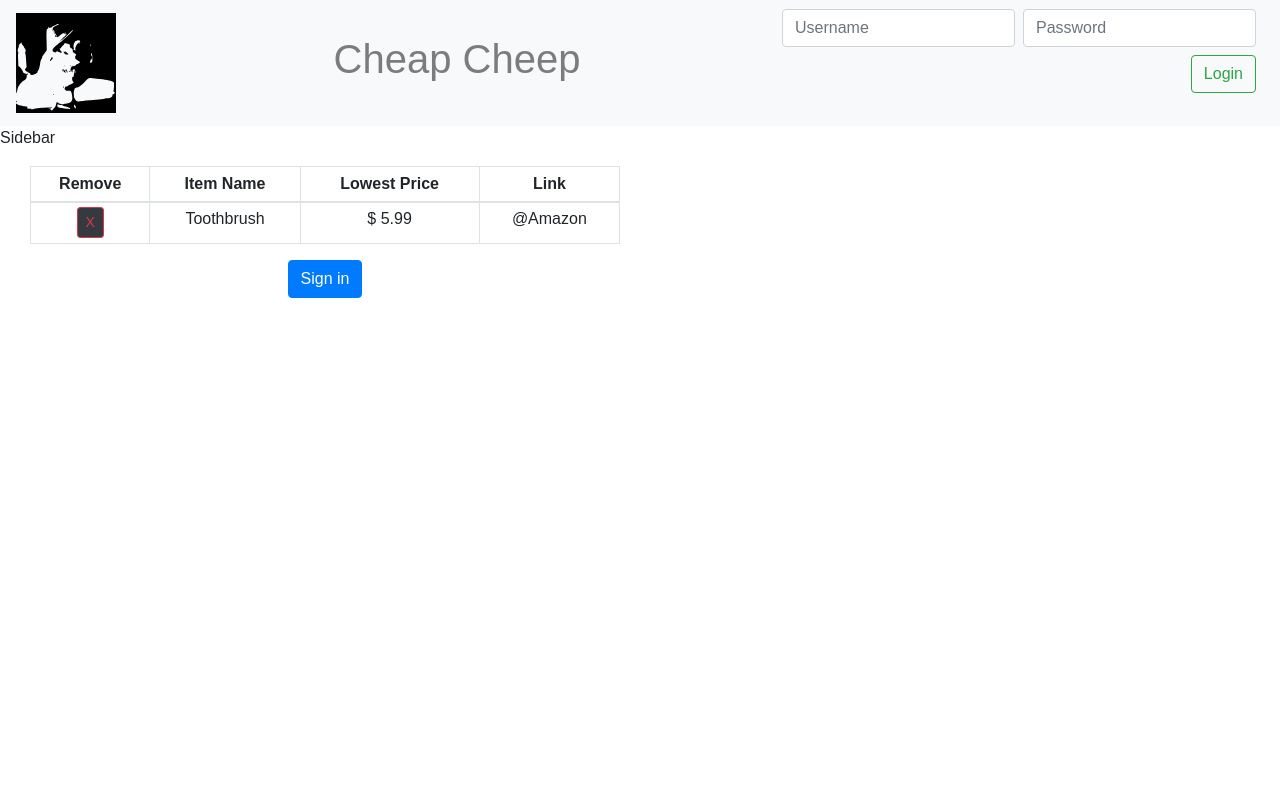
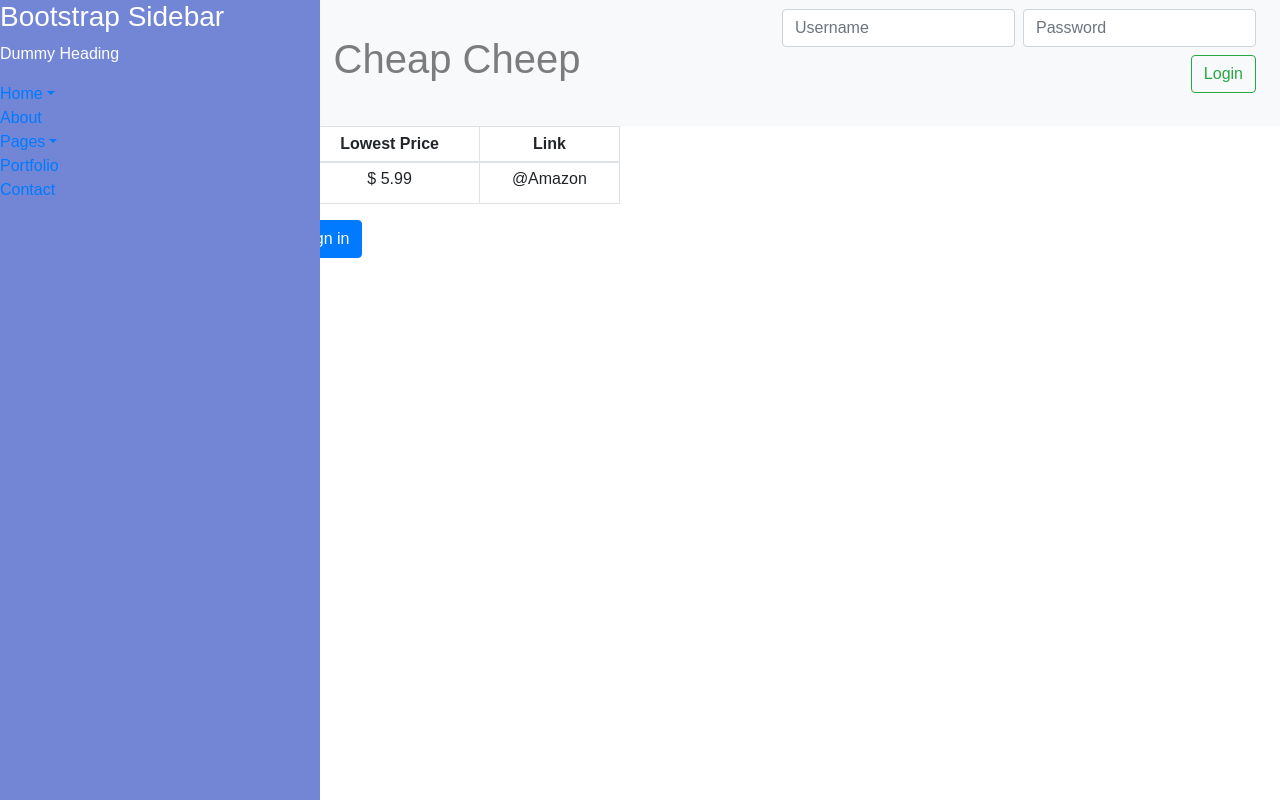
Before and after one commit to rayhe921/Cheap-Cheep, a React (Create React App) app in the folder client/: page /main in a window 1280 px wide. Built offline with nearby package versions, Linux system fonts and the light colour scheme.

Commit message:
Working on sidebar

```diff
--- a/client/src/components/Sidebar/index.js
+++ b/client/src/components/Sidebar/index.js
@@ -2,10 +2,62 @@
 import "./style.css";
 
 function Sidebar(props){
-    return (<div>
-        <p>Sidebar</p>
+    return (
+        <div class="wrapper">
+        {/* <!-- Sidebar --> */}
+        <nav id="sidebar">
+            <div class="sidebar-header">
+                <h3>Bootstrap Sidebar</h3>
+            </div>
+
+            <ul class="list-unstyled components">
+                <p>Dummy Heading</p>
+                <li class="active">
+                    <a href="#homeSubmenu" data-toggle="collapse" aria-expanded="false" class="dropdown-toggle">Home</a>
+                    <ul class="collapse list-unstyled" id="homeSubmenu">
+                        <li>
+                            <a href="#">Home 1</a>
+                        </li>
+                        <li>
+                            <a href="#">Home 2</a>
+                        </li>
+                        <li>
+                            <a href="#">Home 3</a>
+                        </li>
+                    </ul>
+                </li>
+                <li>
+                    <a href="#">About</a>
+                </li>
+                <li>
+                    <a href="#pageSubmenu" data-toggle="collapse" aria-expanded="false" class="dropdown-toggle">Pages</a>
+                    <ul class="collapse list-unstyled" id="pageSubmenu">
+                        <li>
+                            <a href="#">Page 1</a>
+                        </li>
+                        <li>
+                            <a href="#">Page 2</a>
+                        </li>
+                        <li>
+                            <a href="#">Page 3</a>
+                        </li>
+                    </ul>
+                </li>
+                <li>
+                    <a href="#">Portfolio</a>
+                </li>
+                <li>
+                    <a href="#">Contact</a>
+                </li>
+            </ul>
+
+        </nav>
+        {/* <!-- Page Content --> */}
     </div>
     )
+
+
 }
 
+
 export default Sidebar;
--- a/client/src/components/Sidebar/style.css
+++ b/client/src/components/Sidebar/style.css
@@ -0,0 +1,16 @@
+.wrapper {
+    display: flex;
+    width: 100%;
+}
+
+#sidebar {
+    width: 25%;
+    position: fixed;
+    top: 0;
+    left: 0;
+    height: 100vh;
+    z-index: 999;
+    background: #7386D5;
+    color: #fff;
+    transition: all 0.3s;
+}
```
